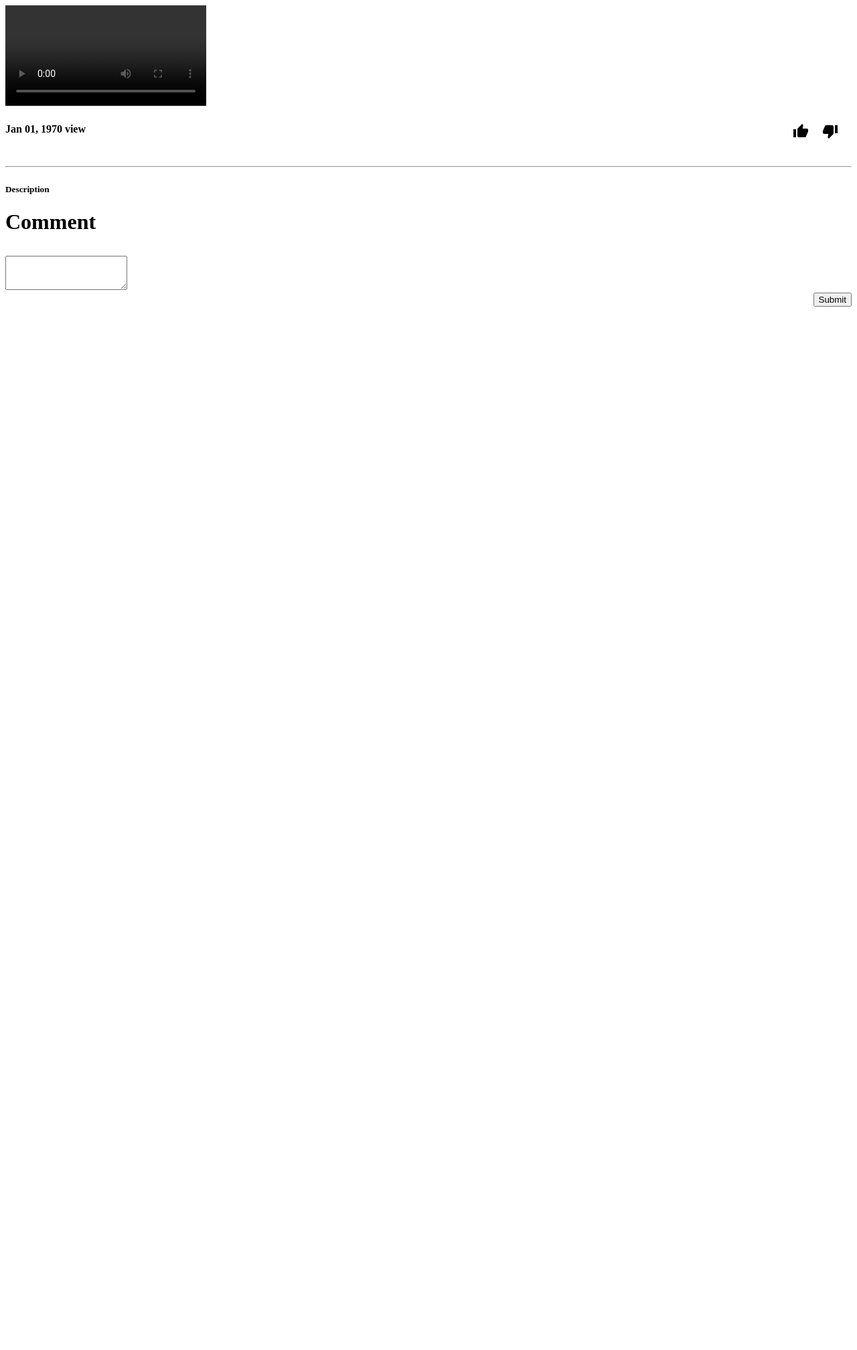
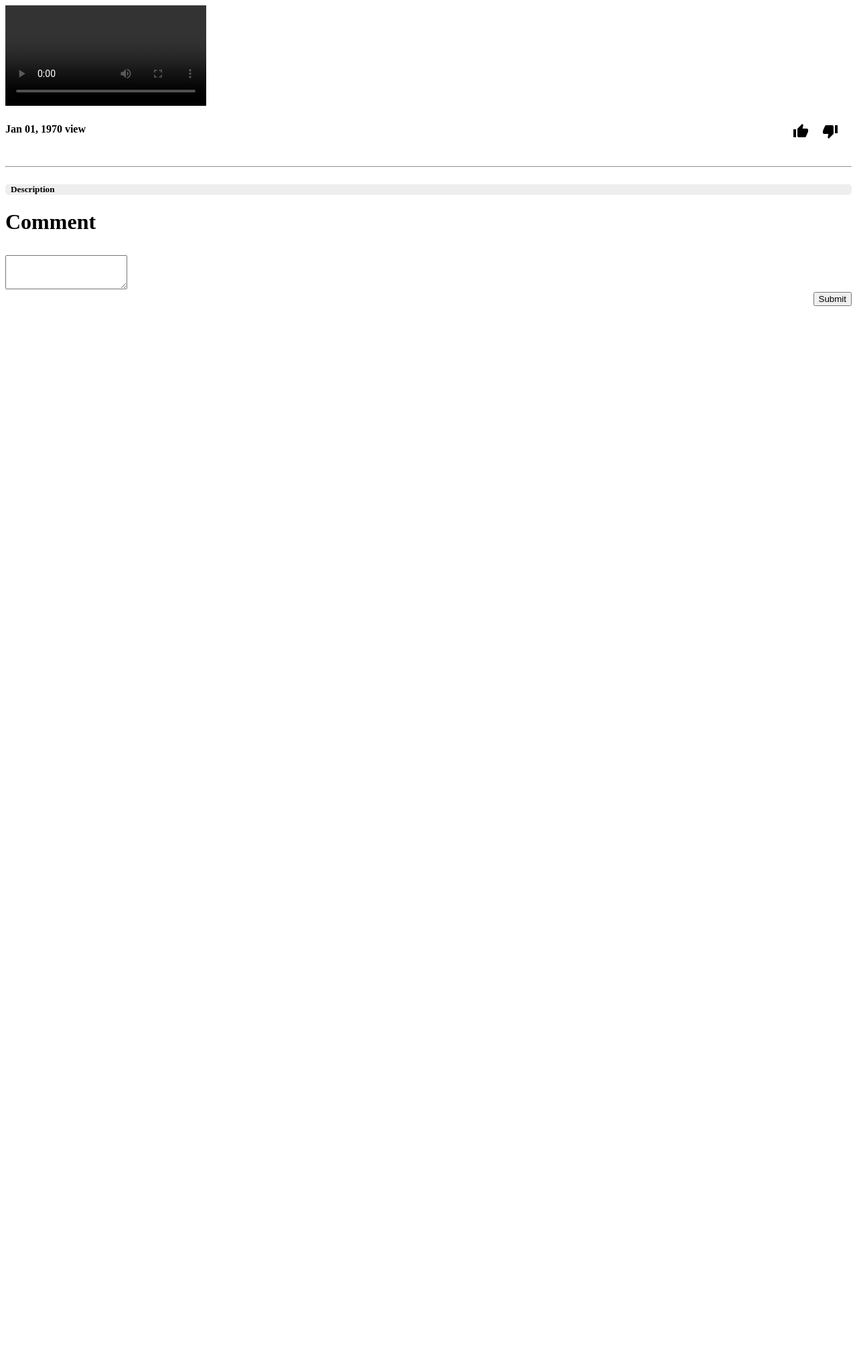
Before and after one commit to duyanh211/video_share, a PHP site: page /watch.php?code=1 in a window 1280 px wide. Shown: the whole page at 67% size. Run offline with PHP 8.4, Linux system fonts and the light colour scheme; data comes from the database, SQL or seed files in the repository; data that the repository does not hold is empty; grey boxes are pictures that could not be loaded.

Commit message:
wacth css

```diff
--- a/watch.php
+++ b/watch.php
@@ -117,6 +117,21 @@ $conn->query("UPDATE video_uploads set total_views = $views where code = '$code'
 		color: blue;
 	} */
 
+
+	.description{
+		margin-top:12px;
+		border-radius: 5px;
+		background-color:#EEEEEE;"
+	}
+
+	.description h5{
+		margin:8px;
+	}
+
+	.description p{
+		margin:8px;
+	}
+
 	.avtiveBlue{
 		color: blue;
 	}
@@ -169,8 +184,10 @@ $conn->query("UPDATE video_uploads set total_views = $views where code = '$code'
 
 									<!-- btn subcribe -->
 							</div>
-							<h5 style="margin-top:8px;"><b>Description</b></h5>
-							<p><?php echo str_replace(array("\n","\r"),'<br/>',$description) ?></p>
+							<div class="description">
+								<h5><b>Description</b></h5>
+								<p><?php echo str_replace(array("\n","\r"),'<br/>',$description) ?></p>
+							</div>
 						</div>
 
 							<div style="height: 100px; width: 500px: z-index: 1; margin-top:20px; position: relative;">
```
